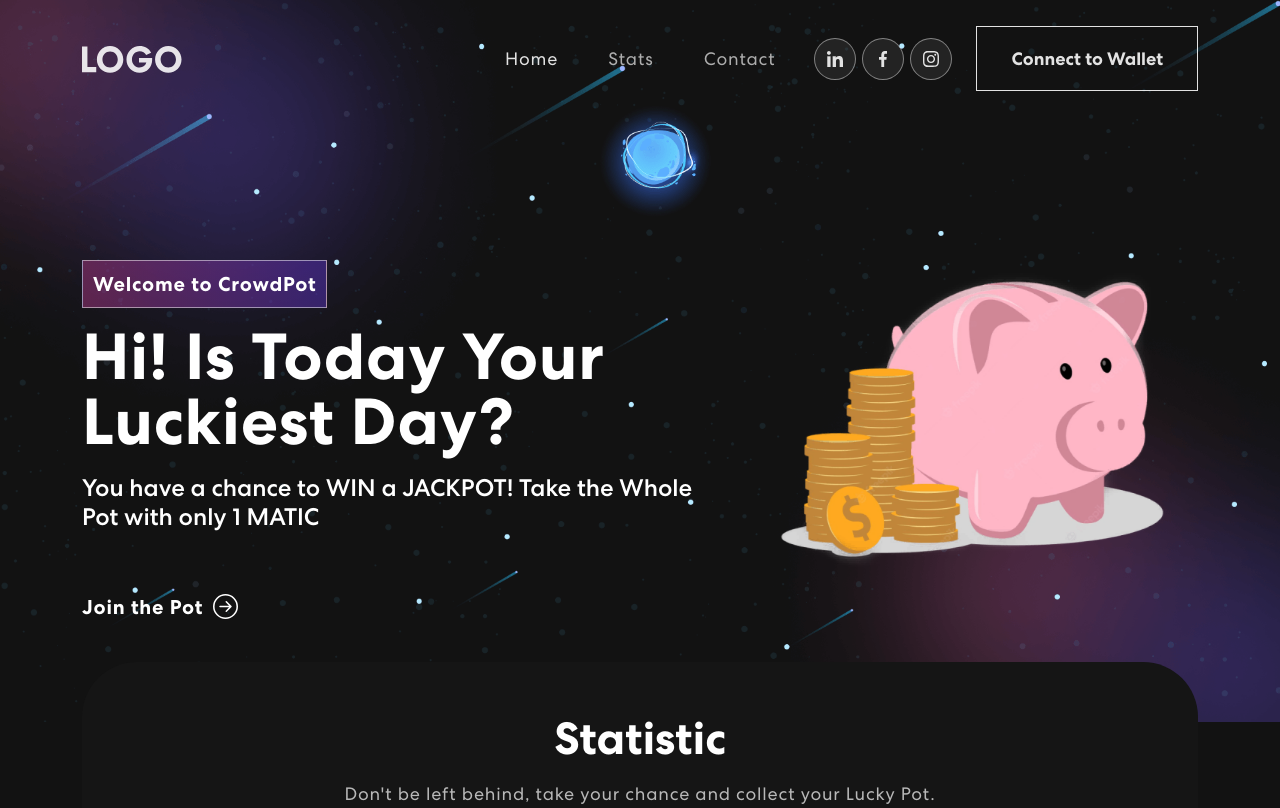
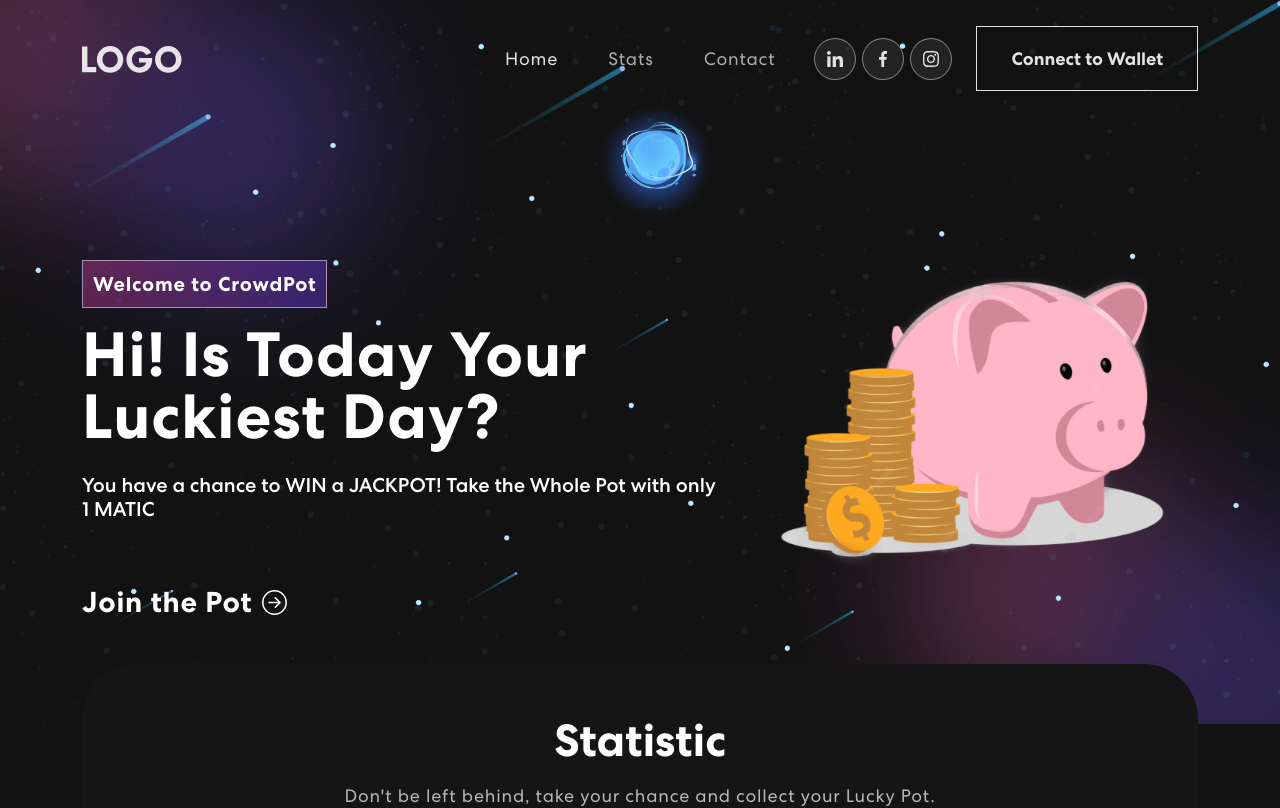
Before and after one commit to xdimension/Dhakon, a React (Create React App) app in the folder client/: page / in a window 1280 px wide. Shown: the top 808 px of the page. Built offline with nearby package versions, Linux system fonts and the light colour scheme; no server answers.

Commit message:
some layout changes

```diff
--- a/client/src/App.css
+++ b/client/src/App.css
@@ -251,9 +251,9 @@ nav.navbar .navbar-toggler[aria-expanded="true"] .navbar-toggler-icon {
   display: inline-block;
 }
 .banner h1 {
-  font-size: 65px;
-  font-weight: 700;
-  letter-spacing: 0.8px;
+  font-size: 3.9em;
+  font-weight: 600;
+  letter-spacing: 1px;
   line-height: 1;
   margin-bottom: 20px;
   display: block;
@@ -267,8 +267,8 @@ nav.navbar .navbar-toggler[aria-expanded="true"] .navbar-toggler-icon {
 }
 .banner button {
   color: #fff;
-  font-weight: 700;
-  font-size: 20px;
+  font-weight: 600;
+  font-size: 1.8em;
   margin-top: 60px;
   letter-spacing: 0.8px;
   display: flex;
--- a/client/src/components/Banner.js
+++ b/client/src/components/Banner.js
@@ -57,7 +57,7 @@ export const Banner = () => {
               <div className={isVisible ? "animate__animated animate__fadeIn" : ""}>
                 <span className="tagline">Welcome to CrowdPot</span>
                 <h1>{`Hi! Is Today Your Luckiest Day?`}</h1>
-                <h4>You have a chance to WIN a JACKPOT! Take the Whole Pot with only 1 MATIC</h4>
+                <h5 className="mt-4">You have a chance to WIN a JACKPOT! Take the Whole Pot with only 1 MATIC</h5>
 
                 <EnterPot />
               </div>}
```
